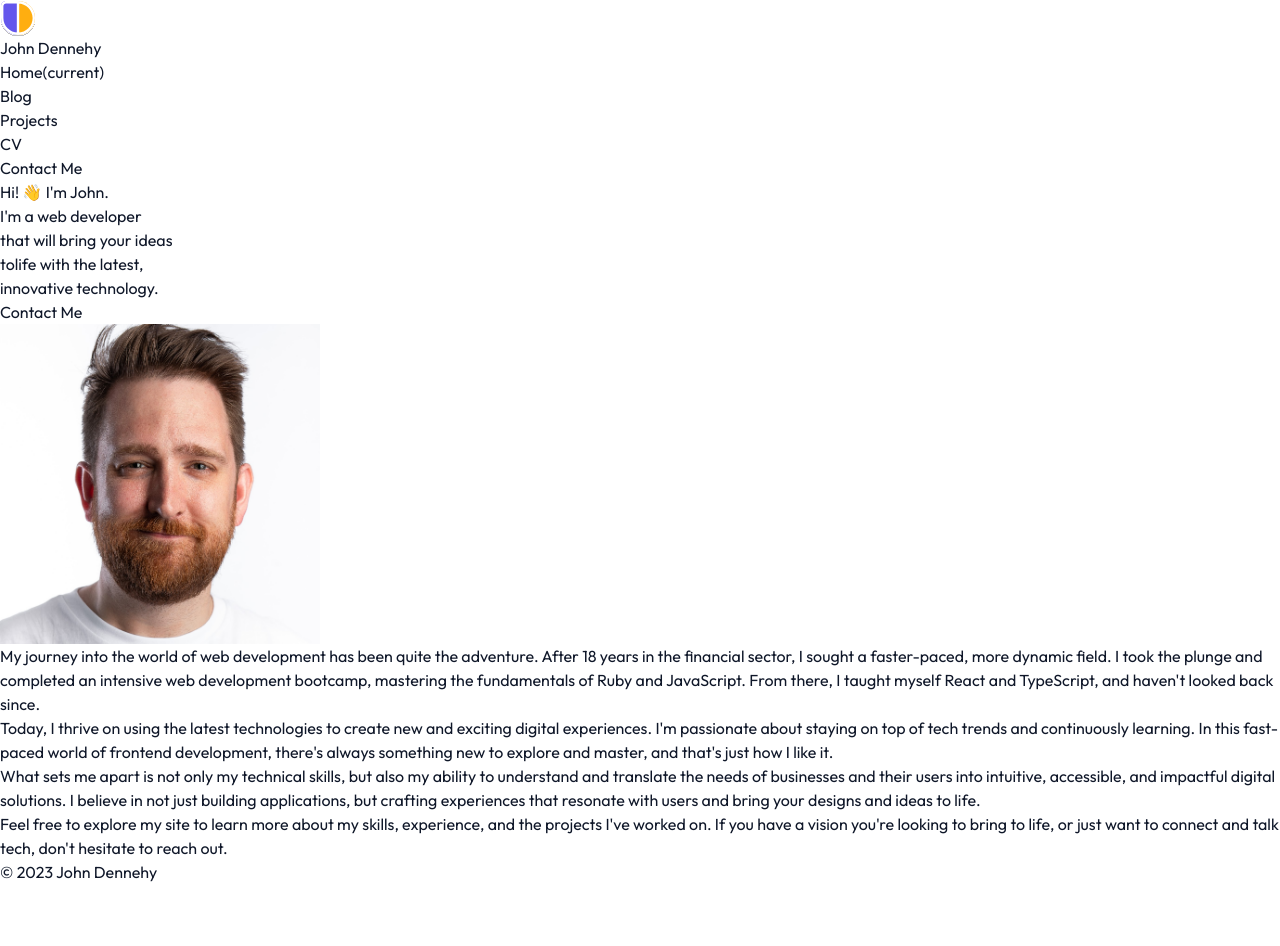
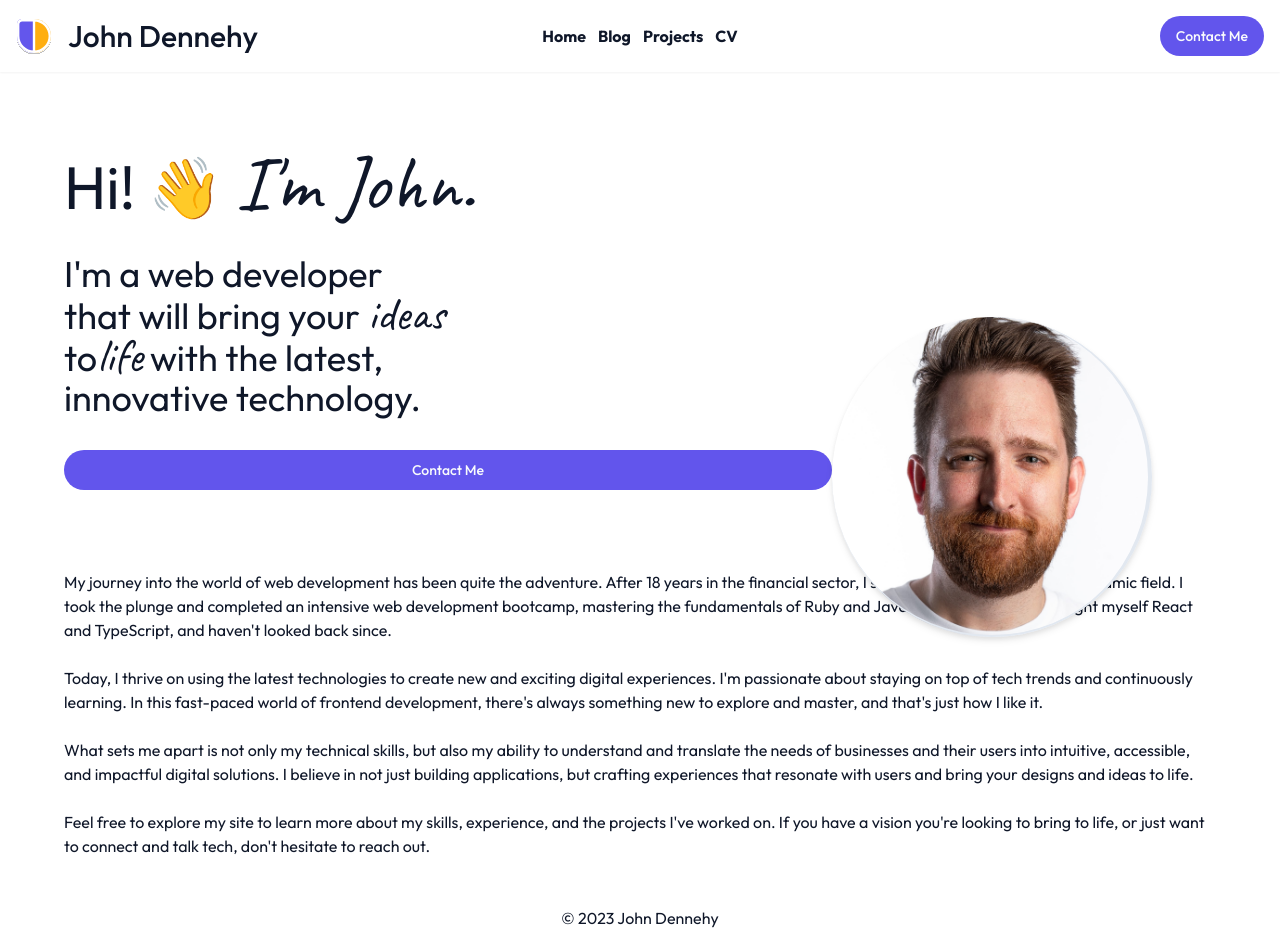
Before and after one commit to John-Dennehy/johndennehy.dev, a Next.js app: page / in a window 1280 px wide. Before the commit the page ends 884 px from the top, so only its background shows below. Built offline with nearby package versions, Linux system fonts and the light colour scheme.

Commit message:
fix style import
Signed-off-by: John Dennehy <8093939+John-Dennehy@users.noreply.github.com>

```diff
--- a/src/app/layout.tsx
+++ b/src/app/layout.tsx
@@ -1,4 +1,5 @@
-import "@/styles/globals.css";
+import "@/style/globals.css";
+
 import { Inter } from "next/font/google";
 import { Caveat } from "next/font/google";
 import { Outfit } from "next/font/google";
--- a/tailwind.config.js
+++ b/tailwind.config.js
@@ -5,9 +5,7 @@ const withoutColorSpace = (color) => color.replace(/ /g, "")
 /** @type {import('tailwindcss').Config} */
 module.exports = {
 	darkMode: [ "class" ],
-	content: [
-		"./src/**/*.{ts, tsx, mdx}",
-	],
+	content: [ "./src/**/*.{ts,tsx,mdx}" ],
 	theme: {
 		container: {
 			center: true,
```
Also changed, not shown: tsconfig.json (+4 -4 lines), src/style/globals.css (renamed from src/styles/globals.css).
